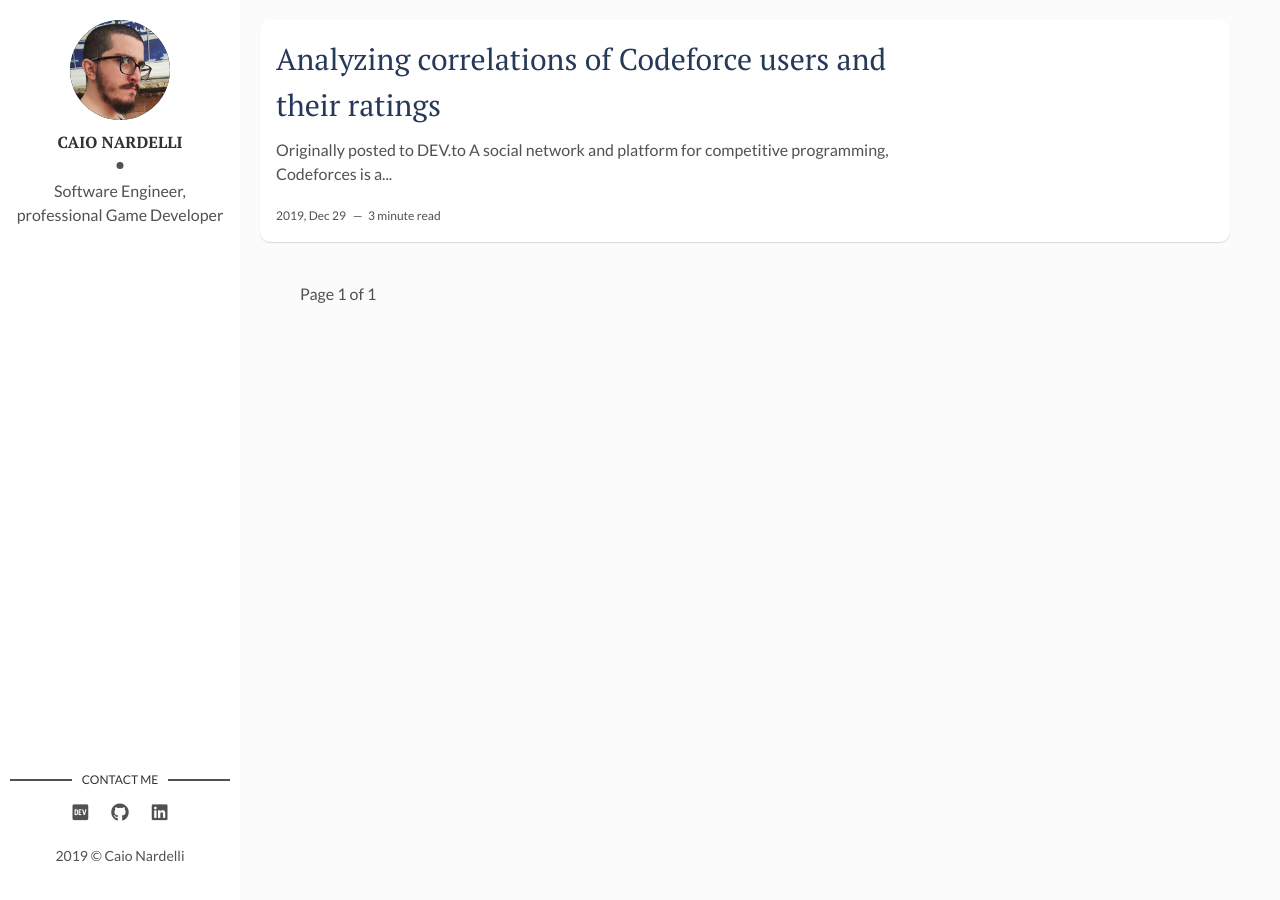
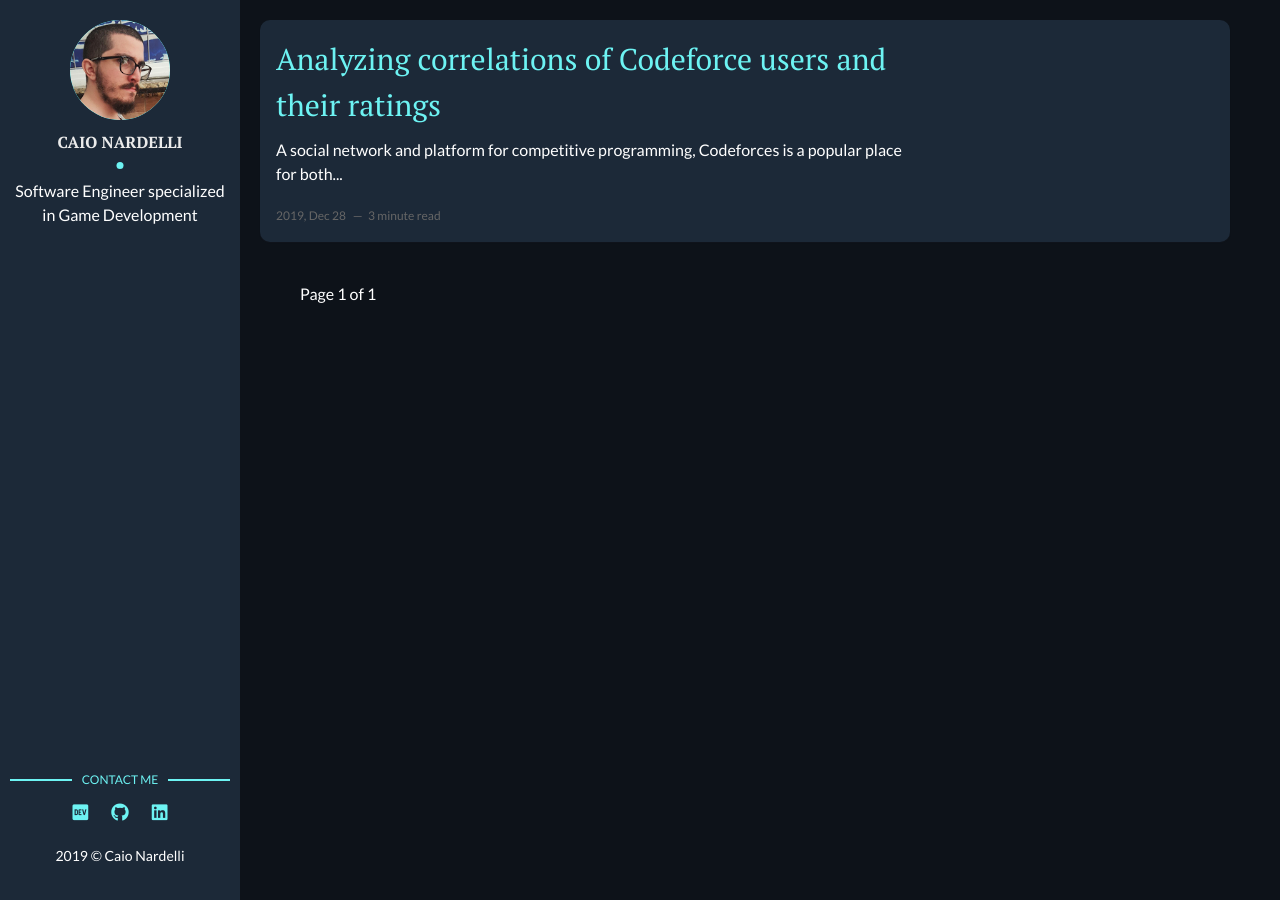
Before and after one commit to CaioIcy/caioicy.github.io, a Jekyll site: the page built from index.html, in a window 1280 px wide. Built offline with Jekyll 4.4.1, drawn with Linux system fonts in a browser that asks for light colours; the list of posts is cut into pages by our own code.

Commit message:
Dark theme

```diff
--- a/_config.yml
+++ b/_config.yml
@@ -9,7 +9,7 @@
 # Author Settings
 author: Caio Nardelli
 author-img: caio-nardelli.png # add your photo
-about-author: Software Engineer, professional Game Developer
+about-author: Software Engineer specialized in Game Development
 social-twitter: # add your Twitter handle
 social-facebook: # add your Facebook handle
 social-devto: caioicy
--- a/_posts/2019-12-28-analyzing-correlations-codeforces.markdown
+++ b/_posts/2019-12-28-analyzing-correlations-codeforces.markdown
@@ -1,16 +1,13 @@
 ---
 layout: post
 title: Analyzing correlations of Codeforce users and their ratings
-date: 2019-12-29 12:00:00 +0000
+date: 2019-12-28 12:00:00 +0000
 description: While browsing Codeforces I noticed that most high-rated users had seemingly better results in the beginning of their participation than most average-rated users
 img: #cf-icon.png # Add image post (optional)
 fig-caption: # Add figcaption (optional)
 tags: [codeforces, datascience, statistics, python]
 ---
 
-[Originally posted to DEV.to](https://dev.to/caioicy/analyzing-correlations-of-codeforces-users-and-their-ratings-41no)
-
-----
 A social network and platform for competitive programming, [Codeforces](https://codeforces.com) is a popular place for both beginners and masters alike. Users can participate in regularly held contests to climb the ladder and increase their rating.
 
 While not a regular participant [myself](https://codeforces.com/profile/caioicy), I have always been involved in competitive programming through my former university and friends made therein.
--- a/assets/css/main.css
+++ b/assets/css/main.css
@@ -101,6 +101,7 @@
   /* 1 */
   -webkit-text-decoration-skip: objects;
   /* 2 */
+  color: #55c6e8;
 }
 
 /**
@@ -774,8 +775,8 @@
 
 body {
   font-family: 'Lato', sans-serif;
-  color: #515151;
-  background-color: #fbfbfb;
+  color: #fff;
+  background-color: #0d1219;
   margin: 0;
   -webkit-font-smoothing: antialiased;
   -moz-osx-font-smoothing: grayscale;
@@ -788,7 +789,9 @@
 img {
   max-width: 100%;
   vertical-align: middle;
-  display: inline-block;
+  display: block;
+  margin-left: auto;
+  margin-right: auto;
 }
 
 img + em {
@@ -889,7 +892,7 @@
 }
 
 .post, .article-page {
-  background-color: #fff;
+  background-color: #1c2938;
 }
 
 ::-moz-selection {
@@ -933,7 +936,7 @@
   width: 240px;
   height: 100%;
   padding: 20px 10px;
-  background-color: #ffffff;
+  background-color: #1c2938;
 }
 
 .about {
@@ -948,7 +951,7 @@
   -webkit-border-radius: 100%;
           border-radius: 100%;
   overflow: hidden;
-  background-color: #333030;
+  background-color: #6df3f3;
 }
 
 .about img {
@@ -975,7 +978,7 @@
   padding-bottom: 15px;
   font-size: 16px;
   text-transform: uppercase;
-  color: #333030;
+  color: #ebebeb;
   font-weight: 700;
 }
 
@@ -992,7 +995,7 @@
   height: 7px;
   -webkit-border-radius: 100%;
           border-radius: 100%;
-  background-color: #515151;
+  background-color: #6df3f3;
 }
 
 .about p {
@@ -1023,7 +1026,7 @@
 
 .contact .contact-title {
   position: relative;
-  color: #333030;
+  color: #6df3f3;
   font-weight: 400;
   font-size: 12px;
   margin: 0 0 5px;
@@ -1043,7 +1046,7 @@
   position: absolute;
   top: 50%;
   left: 0;
-  background-color: #515151;
+  background-color: #6df3f3;
 }
 
 .contact .contact-title::after {
@@ -1058,7 +1061,7 @@
   position: absolute;
   top: 50%;
   right: 0;
-  background-color: #515151;
+  background-color: #6df3f3;
 }
 
 .contact ul {
@@ -1078,7 +1081,7 @@
 }
 
 .contact ul li a {
-  color: #515151;
+  color: #6df3f3;
   display: block;
   padding: 5px;
   font-size: 18px;
@@ -1088,7 +1091,7 @@
 }
 
 .contact ul li a:hover {
-  color: #333030;
+  color: #6df3f3;
   -webkit-transform: scale(1.2);
       -ms-transform: scale(1.2);
           transform: scale(1.2);
@@ -1132,8 +1135,8 @@
   -webkit-transform: translate(0px, -2px);
       -ms-transform: translate(0px, -2px);
           transform: translate(0px, -2px);
-  -webkit-box-shadow: 0 15px 45px -10px rgba(10, 16, 34, 0.2);
-          box-shadow: 0 15px 45px -10px rgba(10, 16, 34, 0.2);
+  -webkit-box-shadow: 0 15px 45px -10px rgba(100, 160, 255, 0.2);
+          box-shadow: 0 15px 45px -10px rgba(100, 160, 255, 0.2);
 }
 
 .post .post-thumbnail {
@@ -1153,18 +1156,19 @@
 .post .post-content .post-date,
 .post .post-content .post-words {
   font-size: 12px;
+  color: #666;
 }
 
 .post .post-content .post-title {
   margin: 0 0 10px;
   font-size: 30px;
-  font-weight: 400;
+  font-weight: 500;
 }
 
 .post .post-content .post-title a {
   font-family: 'PT Serif', serif;
   text-decoration: none;
-  color: #263959;
+  color: #6df3f3;
 }
 
 .post .post-content p {
@@ -1208,6 +1212,7 @@
   font-weight: 400;
   margin: 0 0 10px;
   line-height: 1.3;
+  color: #6df3f3;
 }
 
 .header-page .page-date {
@@ -1241,6 +1246,12 @@
   font-weight: 700;
   text-transform: uppercase;
   font-size: 10px;
+}
+
+.article-page figcaption {
+  text-align: center;
+  color: #999;
+  font-style: italic;
 }
 
 .page-cover-image .page-image {
@@ -1297,9 +1308,10 @@
   font-size: 10px;
   padding: 5px 10px;
   margin-left: 5px;
-  color: #263959;
+  color: #ebebeb;
   text-transform: uppercase;
   border: 1px solid #263959;
+  background-color: #0d1219;
 }
 
 .page-footer .page-tag a:hover {
@@ -1408,7 +1420,7 @@
             justify-content: space-between;
     width: 100%;
     padding: 10px;
-    background-color: #ffffff;
+    background-color: #1c2938;
     -webkit-box-shadow: 0 1px 1px 0 rgba(31, 35, 46, 0.15);
             box-shadow: 0 1px 1px 0 rgba(31, 35, 46, 0.15);
   }
```
